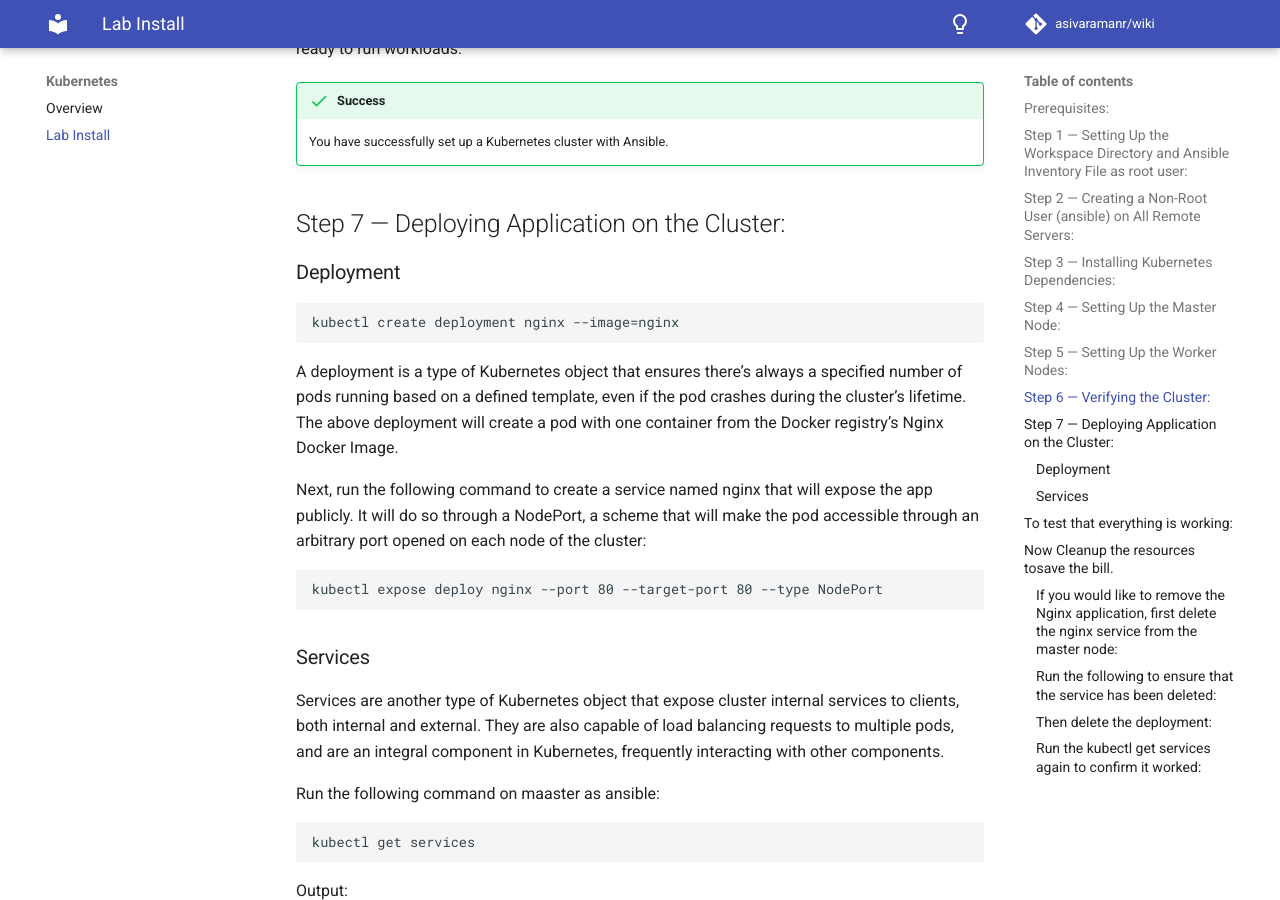
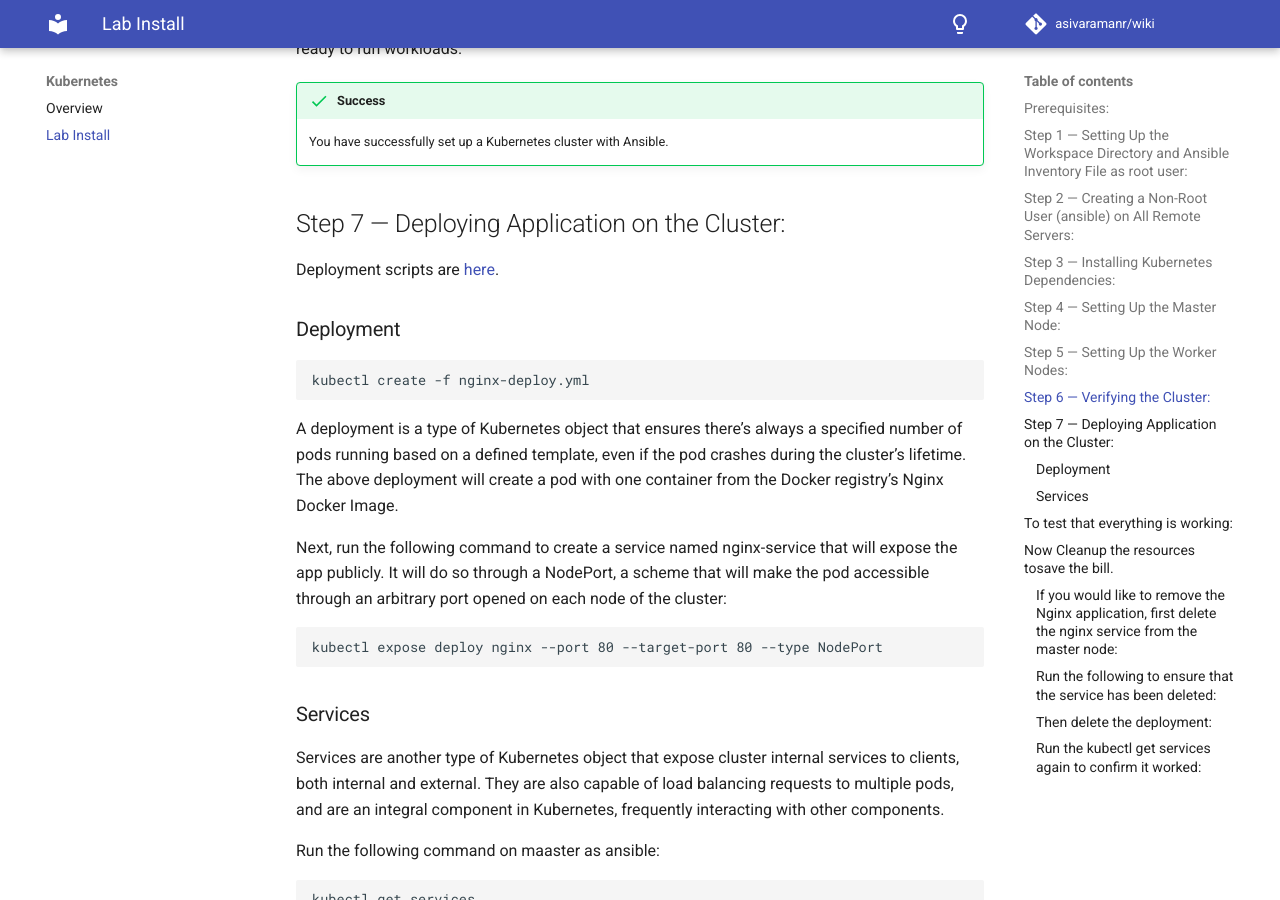
Before and after one commit to asivaramanr/wiki, an MkDocs documentation site: the page built from docs/Kubernetes/Installing_Kubernetes.md, in a window 1280 px wide and 900 px high, scrolled down 2657 px. Built offline with MkDocs 1.6.1 and Material for MkDocs 9.7.7, drawn with Linux system fonts in a browser that asks for light colours; comment, search, counter and statistics services are not loaded.

Commit message:
updated deployments

````diff
--- a/docs/Kubernetes/Installing_Kubernetes.md
+++ b/docs/Kubernetes/Installing_Kubernetes.md
@@ -104,14 +104,16 @@ If all of your nodes have the value Ready for STATUS, it means that they’re pa
 
 ## Step 7 — Deploying Application on the Cluster:
 
+Deployment scripts are [here](https://github.com/asivaramanr/VisualStudio/tree/master/Yaml/Ansible/Kubernetes).
+
 ### Deployment
 
 ```
-kubectl create deployment nginx --image=nginx
+kubectl create -f nginx-deploy.yml
 ```
 A deployment is a type of Kubernetes object that ensures there’s always a specified number of pods running based on a defined template, even if the pod crashes during the cluster’s lifetime. The above deployment will create a pod with one container from the Docker registry’s Nginx Docker Image.
 
-Next, run the following command to create a service named nginx that will expose the app publicly. It will do so through a NodePort, a scheme that will make the pod accessible through an arbitrary port opened on each node of the cluster:
+Next, run the following command to create a service named nginx-service that will expose the app publicly. It will do so through a NodePort, a scheme that will make the pod accessible through an arbitrary port opened on each node of the cluster:
 
 ```
 kubectl expose deploy nginx --port 80 --target-port 80 --type NodePort
````
